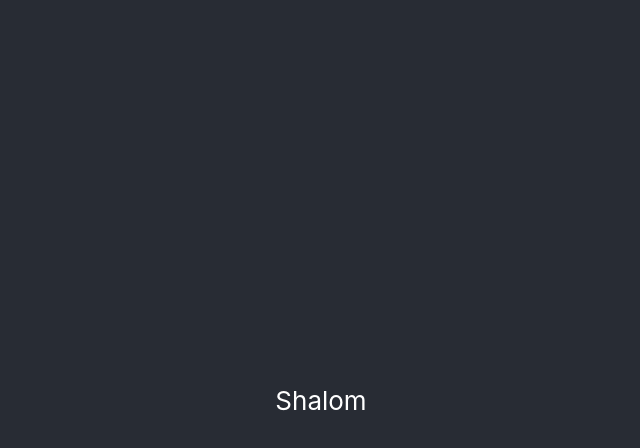
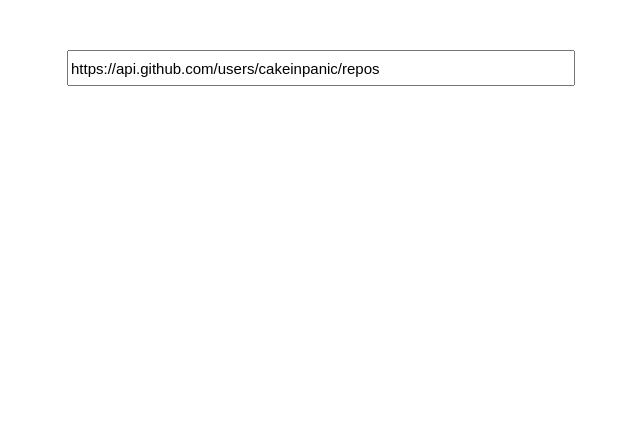
Before and after one commit to cakeinpanic/simple-react-json-viewer, a React (Create React App) app: page / in a window 1280 px wide. Shown: the top 448 px of the page, without its empty margins (319-959 px from the left). Built offline with nearby package versions, Linux system fonts and the light colour scheme.

Commit message:
add input component

```diff
--- a/package.json
+++ b/package.json
@@ -3,6 +3,7 @@
   "version": "0.1.0",
   "private": true,
   "dependencies": {
+    "axios": "^0.19.0",
     "react": "^16.8.6",
     "react-dom": "^16.8.6",
     "react-scripts": "3.0.1"
--- a/src/App.js
+++ b/src/App.js
@@ -1,14 +1,19 @@
 import React from 'react';
 import './App.css';
+import {Input} from "./input/input";
 
-function App() {
-  return (
-    <div className="App">
-      <header className="App-header">
-        Shalom
-      </header>
-    </div>
-  );
+export class App extends React.Component {
+    dataLoaded = (t)=> {
+        console.log(t);
+    }
+
+    render() {
+        return (
+            <div className="App">
+                <Input onDataLoaded={this.dataLoaded}/>
+            </div>
+        )
+    }
 }
 
 export default App;
--- /dev/null
+++ b/src/input/api.js
@@ -0,0 +1,28 @@
+const axios = require('axios');
+const JSON = {
+    id: '1',
+    nested: {
+        obj: {a: 1, b: 2},
+        arr: [1, 2, 3],
+        arrObj: [{c: 2, d: 3, e: {f: 5}}]
+    }
+}
+
+export function request(url) {
+    console.log(url);
+// Make a request for a user with a given ID
+    return axios.get(url)
+                .catch(function (error) {
+                    // handle error
+                 //   console.log(error);
+
+                })
+                .then(function (response) {
+                    // handle success
+                   // console.log(response);
+                    return JSON;
+                })
+                .finally(function () {
+                    // always executed
+                });
+}
--- /dev/null
+++ b/src/input/input.css
@@ -0,0 +1,6 @@
+.input{
+    margin: 50px;
+    font-size: 15px;
+    width: 500px;
+    height: 30px;
+}
--- /dev/null
+++ b/src/input/input.js
@@ -0,0 +1,33 @@
+import React from 'react';
+import {request} from "./api";
+import './input.css'
+export class Input extends React.Component {
+    constructor(props) {
+        super(props);
+        this.state = {value: 'https://api.github.com/users/cakeinpanic/repos'};
+
+        this.handleChange = this.handleChange.bind(this);
+        this.handleSubmit = this.handleSubmit.bind(this);
+        this.onDataLoaded = this.props.onDataLoaded;
+
+    }
+
+    handleChange(event) {
+        this.setState({value: event.target.value});
+    }
+
+    handleSubmit(event) {
+        event.preventDefault();
+        request(this.state.value).then(data=>{
+            this.onDataLoaded(data);
+        });
+    }
+
+    render() {
+        return (
+            <form  onSubmit={this.handleSubmit}>
+            <input className="input" type="text" value={this.state.value} onChange={this.handleChange}/>
+            </form>
+        )
+    }
+}
```
Also changed, not shown: 1 other file (tests, documents, lock files or other folders).
